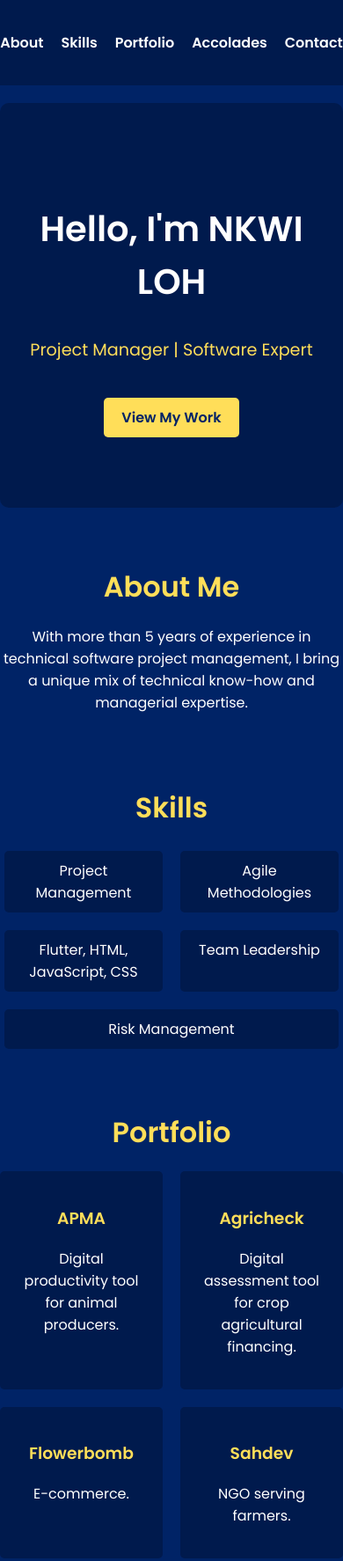
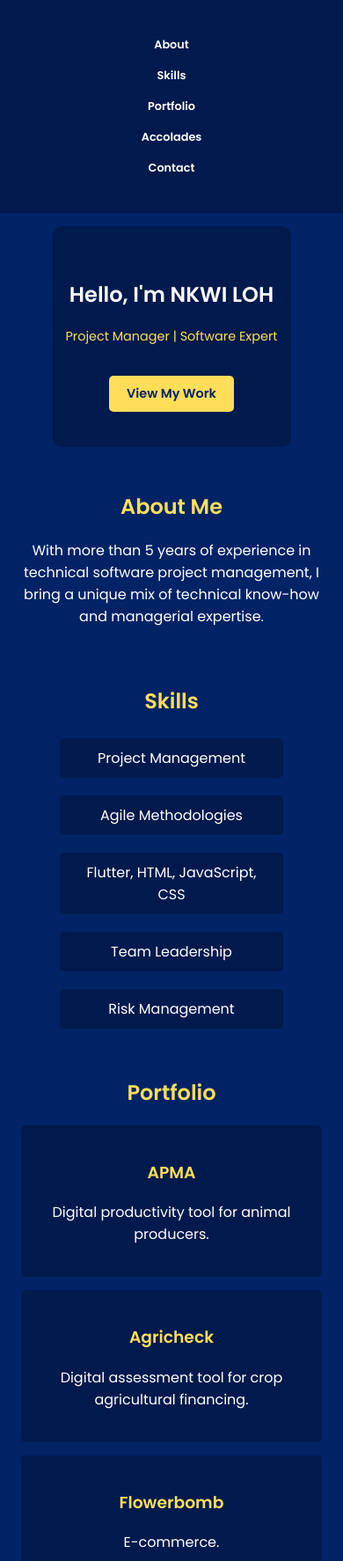
Before and after one commit to LOHRENZOEVAN/portfolio, a plain HTML site: page index.html in a window 390 px wide. Shown: the top 1774 px of the page at 88% size. Drawn offline with Linux system fonts and the light colour scheme.

Commit message:
responsiveness

```diff
--- a/styles.css
+++ b/styles.css
@@ -1,8 +1,12 @@
-/* styles.css */
+/* styles.css - Mobile Responsive Version */
+
+* {
+    box-sizing: border-box;
+}
 
 body {
     font-family: 'Poppins', sans-serif;
-    background-color: #002366; /* Dark Blue */
+    background-color: #002366;
     color: #ffffff;
     margin: 0;
     padding: 0;
@@ -13,7 +17,7 @@ body {
 }
 
 header {
-    background-color: #001a4d; /* Darker shade of blue */
+    background-color: #001a4d;
     color: #ffffff;
     width: 100%;
     text-align: center;
@@ -44,13 +48,7 @@ nav a {
 }
 
 nav a:hover {
-    color: #ffde59; /* Yellow accent on hover */
-}
-
-main {
-    width: 100%;
-    text-align: center;
-    padding: 20px;
+    color: #ffde59;
 }
 
 section {
@@ -59,7 +57,7 @@ section {
 }
 
 section#hero {
-    background-color: #001a4d; /* Darker shade of blue */
+    background-color: #001a4d;
     padding: 80px 20px;
     border-radius: 10px;
 }
@@ -71,14 +69,14 @@ section#hero h1 {
 
 section#hero p {
     font-size: 1.2em;
-    color: #ffde59; /* Yellow accent */
+    color: #ffde59;
 }
 
 section#hero .btn {
     display: inline-block;
     padding: 10px 20px;
     color: #002366;
-    background-color: #ffde59; /* Yellow Button */
+    background-color: #ffde59;
     text-decoration: none;
     font-weight: 600;
     border-radius: 5px;
@@ -88,13 +86,14 @@ section#hero .btn {
 section h2 {
     font-size: 2em;
     margin-bottom: 20px;
-    color: #ffde59; /* Yellow accent */
+    color: #ffde59;
 }
 
 section p, section ul, section li {
     color: #ffffff;
 }
 
+/* Skills Section */
 section#skills .skill-box {
     display: flex;
     flex-wrap: wrap;
@@ -103,7 +102,7 @@ section#skills .skill-box {
 }
 
 section#skills .skill {
-    background-color: #001a4d; /* Darker shade of blue */
+    background-color: #001a4d;
     padding: 10px 15px;
     border-radius: 5px;
     margin: 5px;
@@ -111,30 +110,212 @@ section#skills .skill {
     text-align: center;
 }
 
-section#portfolio .projects {
+/* Portfolio and Accolades Sections */
+section#portfolio .projects,
+section#accolades .projects {
     display: flex;
     flex-wrap: wrap;
     gap: 20px;
     justify-content: center;
 }
 
-section#portfolio .project {
-    background-color: #001a4d; /* Darker shade of blue */
+section#portfolio .project,
+section#accolades .project {
+    background-color: #001a4d;
     padding: 20px;
     border-radius: 5px;
     flex: 1 1 calc(33.333% - 20px);
     text-align: center;
 }
 
-section#portfolio .project h3 a {
-    color: #ffde59; /* Yellow accent */
+section#portfolio .project h3 a,
+section#accolades .project h3 a {
+    color: #ffde59;
     text-decoration: none;
 }
 
+/* Contact Section */
+section#contact {
+    margin: 20px 0;
+}
+
 footer {
-    background-color: #001a4d; /* Darker shade of blue */
+    background-color: #001a4d;
     color: #ffffff;
     text-align: center;
     padding: 10px 0;
     width: 100%;
 }
+
+/* Mobile Responsive Styles */
+@media (max-width: 768px) {
+    nav ul {
+        flex-direction: column;
+        gap: 10px;
+    }
+
+    section#hero {
+        padding: 40px 15px;
+    }
+
+    section#hero h1 {
+        font-size: 1.8em;
+    }
+
+    section#hero p {
+        font-size: 1em;
+    }
+
+    section#skills .skill-box {
+        flex-direction: column;
+        align-items: center;
+    }
+
+    section#skills .skill {
+        flex: none;
+        width: 80%;
+        max-width: 300px;
+    }
+
+    section#portfolio .projects,
+    section#accolades .projects {
+        flex-direction: column;
+        align-items: center;
+    }
+
+    section#portfolio .project,
+    section#accolades .project {
+        flex: none;
+        width: 90%;
+        max-width: 400px;
+    }
+}
+
+@media (max-width: 480px) {
+    nav ul {
+        gap: 5px;
+    }
+
+    section#hero {
+        padding: 30px 10px;
+    }
+
+    section#hero h1 {
+        font-size: 1.5em;
+    }
+
+    section#hero p {
+        font-size: 0.9em;
+    }
+
+    section#hero .btn {
+        padding: 8px 16px;
+        font-size: 0.9em;
+    }
+
+    section h2 {
+        font-size: 1.5em;
+    }
+
+    section#skills .skill {
+        width: 95%;
+    }
+
+    section#portfolio .project,
+    section#accolades .project {
+        width: 95%;
+        padding: 15px;
+    }
+}
+
+/* Contact Section */
+section#contact {
+    background-color: #001a4d;
+    padding: 40px 20px;
+    border-radius: 10px;
+    margin: 40px 20px;
+}
+
+section#contact p {
+    font-size: clamp(0.9rem, 2.5vw, 1.1rem);
+    margin: 10px 0;
+}
+
+footer {
+    background-color: #001a4d;
+    color: #ffffff;
+    text-align: center;
+    padding: 20px;
+    width: 100%;
+    margin-top: 40px;
+}
+
+footer p {
+    margin: 0;
+    font-size: clamp(0.8rem, 2vw, 0.9rem);
+}
+
+/* Mobile-specific optimizations */
+@media (max-width: 768px) {
+    nav ul {
+        gap: 10px;
+    }
+
+    nav a {
+        font-size: 0.8rem;
+        padding: 6px 10px;
+    }
+
+    section {
+        padding: 0 15px;
+        margin: 15px auto;
+    }
+
+    section#hero {
+        padding: 40px 15px;
+        margin: 15px;
+    }
+
+    section#skills .skill-box {
+        grid-template-columns: repeat(auto-fit, minmax(150px, 1fr));
+        gap: 10px;
+    }
+
+    section#portfolio .projects,
+    section#accolades .projects {
+        grid-template-columns: 1fr;
+        gap: 15px;
+    }
+
+    section#portfolio .project,
+    section#accolades .project {
+        padding: 20px;
+    }
+
+    section#contact {
+        margin: 20px 15px;
+        padding: 30px 15px;
+    }
+}
+
+@media (max-width: 480px) {
+    nav ul {
+        flex-direction: column;
+        gap: 5px;
+    }
+
+    nav a {
+        display: block;
+        width: 100%;
+        text-align: center;
+    }
+
+    section#skills .skill-box {
+        grid-template-columns: 1fr;
+    }
+
+    section#hero .btn {
+        padding: 10px 20px;
+        font-size: 0.9rem;
+    }
+}
```
